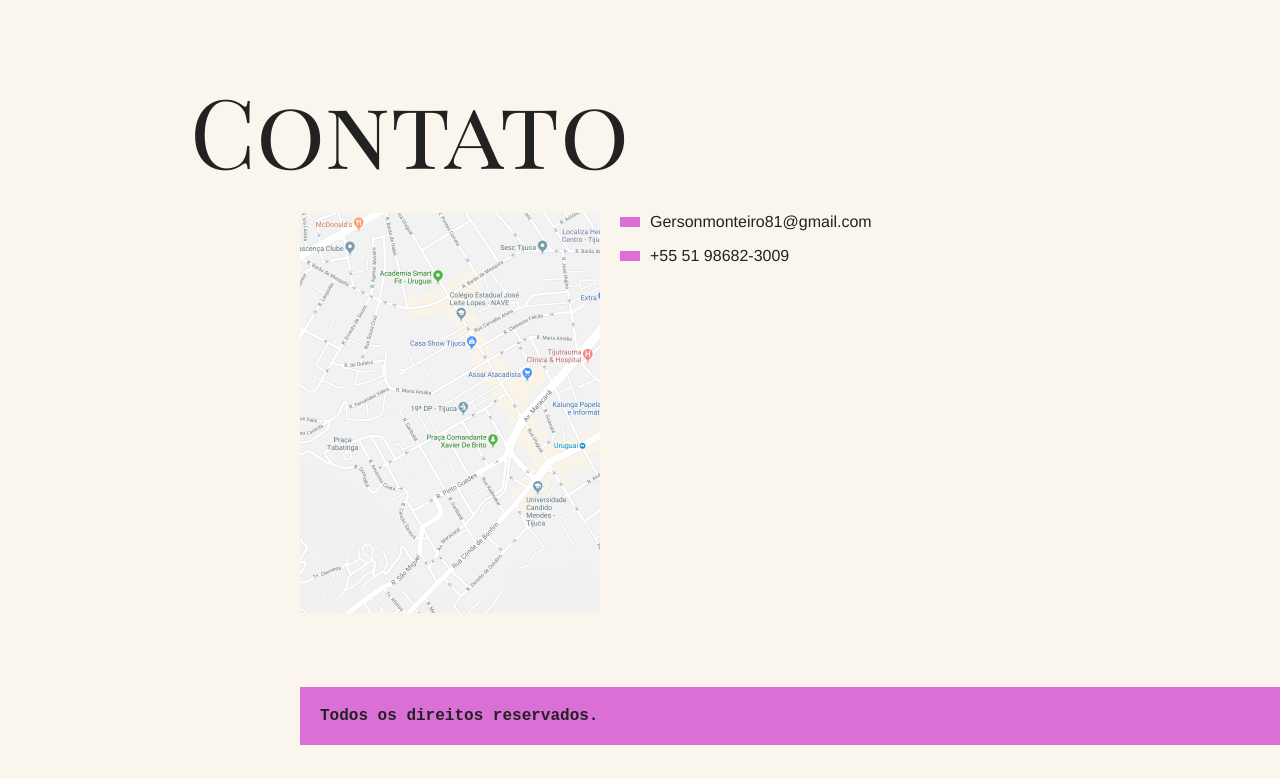
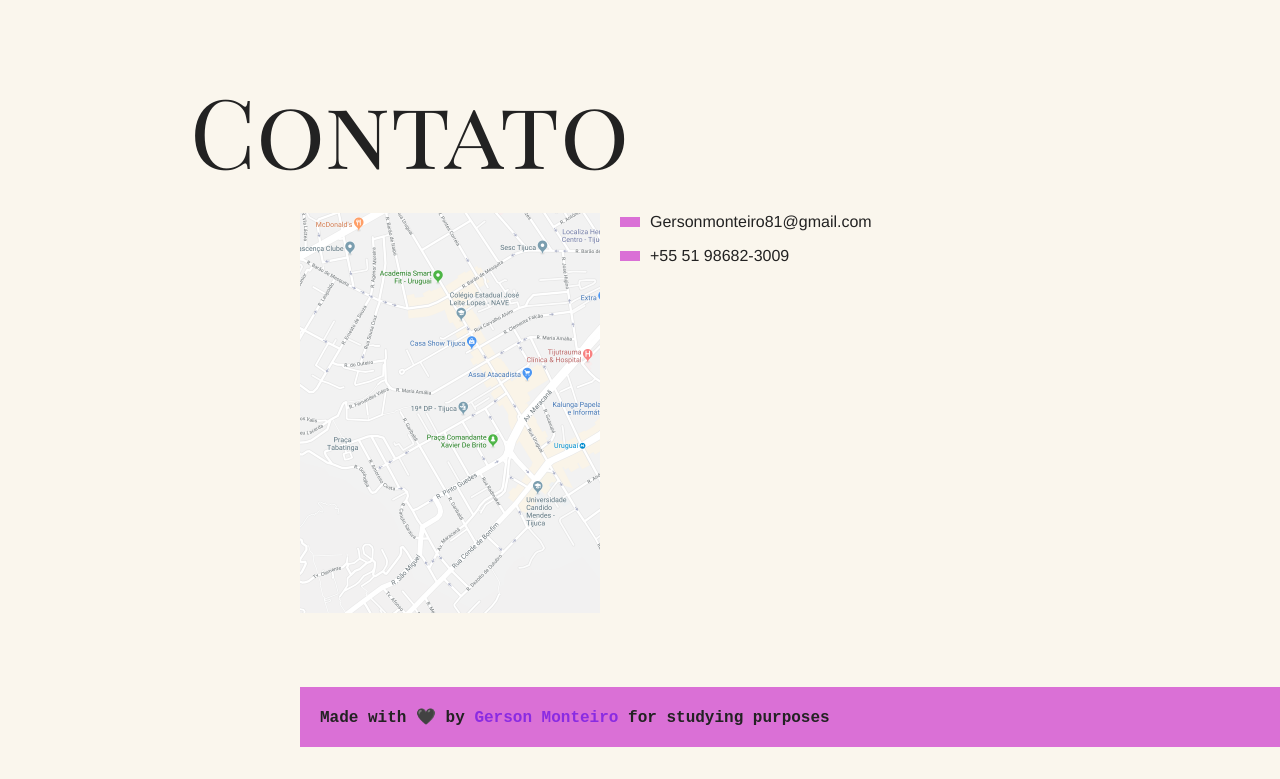
Before and after one commit to Gerson09/Animais-Fantasticos, a plain HTML site: page index.html in a window 1280 px wide. Shown: the part 3660-4439 px from the top of the page. Drawn offline with Linux system fonts and the light colour scheme.

Commit message:
color change

```diff
--- a/css/style.css
+++ b/css/style.css
@@ -179,6 +179,11 @@ body{
   font-weight: bold;
 }
 
+.copy p a{
+  text-decoration: none;
+  color: #8A2BE2;
+}
+
 @media (max-width: 700px){
   body{
     grid-template-columns: 1fr;
--- a/index.html
+++ b/index.html
@@ -117,7 +117,9 @@
   </section>
 
   <footer class="copy">
-    <p>Todos os direitos reservados.</p>
+    <p>Made with 🖤 by
+      <a href="https://www.linkedin.com/in/gerson-monteiro/">Gerson Monteiro</a>
+      for studying purposes</p>
   </footer>
 
 
```
